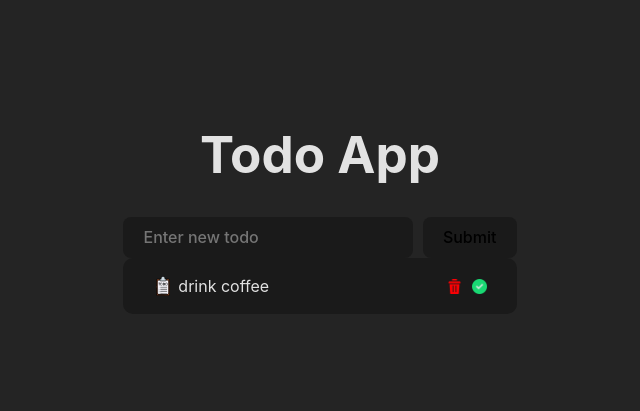
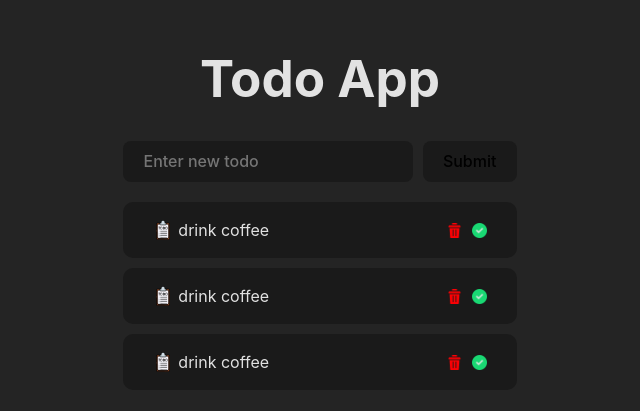
Before and after one commit to Astemir-Gurizhev/todo-app, a React (Vite) app: page / in a window 1280 px wide. Shown: the part 197-608 px from the top of the page, without its empty margins (320-960 px from the left). Built offline with nearby package versions, Linux system fonts and the light colour scheme.

Commit message:
Creating and managing the Tasks component. Importing it to the App instead of the Task. Importing the Task component into the Tasks component. Adding flex-direction: column for Tasks.

```diff
--- a/src/components/create-task/CreateTask.module.css
+++ b/src/components/create-task/CreateTask.module.css
@@ -1,4 +1,5 @@
 .create {
 	display: flex;
 	gap: 10px;
+	margin-bottom: 20px;
 }
--- /dev/null
+++ b/src/components/tasks/Tasks.module.css
@@ -0,0 +1,5 @@
+.tasks {
+	display: flex;
+	flex-direction: column;
+	gap: 10px;
+}
--- /dev/null
+++ b/src/components/tasks/Tasks.tsx
@@ -0,0 +1,10 @@
+import Task from '../task/Task'
+import styles from "./Tasks.module.css"
+const Tasks = () => {
+	return <div className={styles.tasks}>
+		<Task />
+		<Task />
+		<Task />
+	</div>
+}
+export default Tasks
--- a/src/components/todo/Todo.tsx
+++ b/src/components/todo/Todo.tsx
@@ -1,11 +1,11 @@
 import CreateTask from '../create-task/CreateTask'
-import Task from '../task/Task'
+import Tasks from '../tasks/Tasks'
 
 const Todo = () => {
 	return <>
 		<h1>Todo App</h1>
 		<CreateTask />
-		<Task />
+		<Tasks />
 	</>
 }
 export default Todo
```
